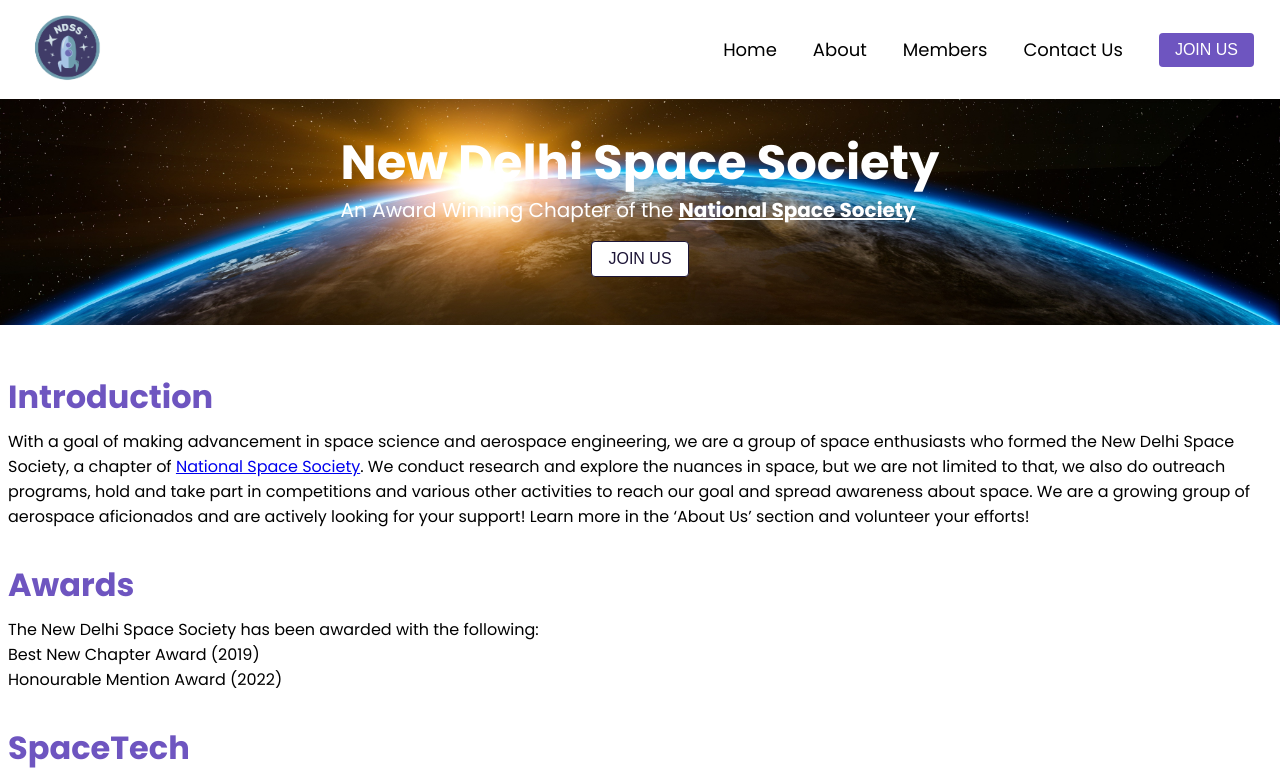
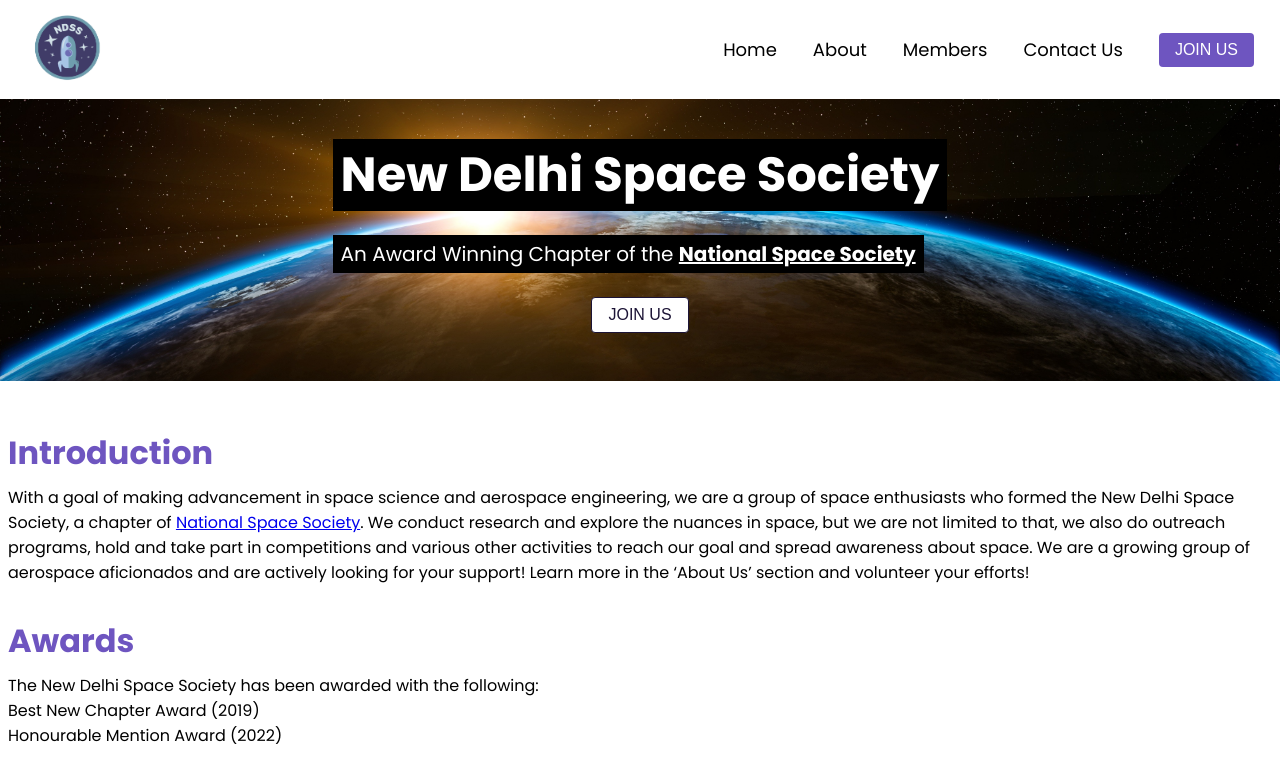
Before and after one commit to New-Delhi-Space-Society/new-delhi-space-society.github.io, a Next.js app: page / in a window 1280 px wide. Shown: the top 783 px of the page. Built offline with nearby package versions, Linux system fonts and the light colour scheme.

Commit message:
Update Hero.tsx

```diff
--- a/components/index/Hero.tsx
+++ b/components/index/Hero.tsx
@@ -36,6 +36,12 @@ const HeroContainerTwo = styled(AppContainer)`
   }
 `;
 
+const ColoredText = styled.div`
+  background-color: black;
+  padding: 4px 8px;
+  display: inline-block;
+`;
+
 const JoinUsLink = styled.a`
   display: flex;
   justify-content: center;
@@ -47,8 +53,11 @@ function Hero() {
     <HeroContainer>
       <HeroContainerTwo>
         <div className="text">
+          <ColoredText>
             <KH1>New Delhi Space Society</KH1>
+          </ColoredText>
           <KSubtitle>
+            <ColoredText>
               An Award Winning Chapter of the{" "}
               <a
                 href={nssUrl}
@@ -57,6 +66,7 @@ function Hero() {
               >
                 National Space Society
               </a>
+            </ColoredText>
           </KSubtitle>
           <JoinUsLink
             href="https://forms.gle/xwbRGFx9fGyASD5B9"
```
Lines whose indentation alone changed are shown as unchanged.
